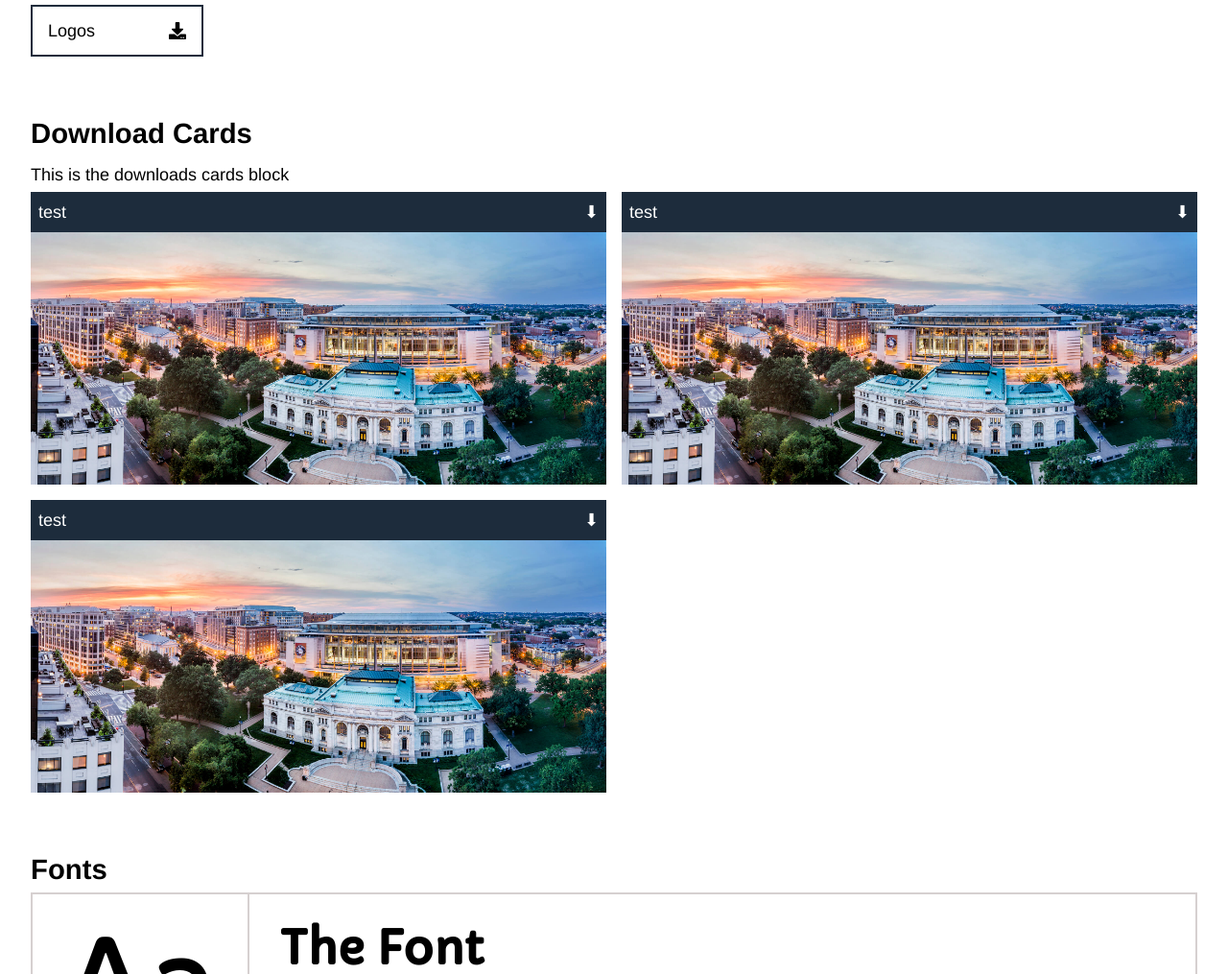
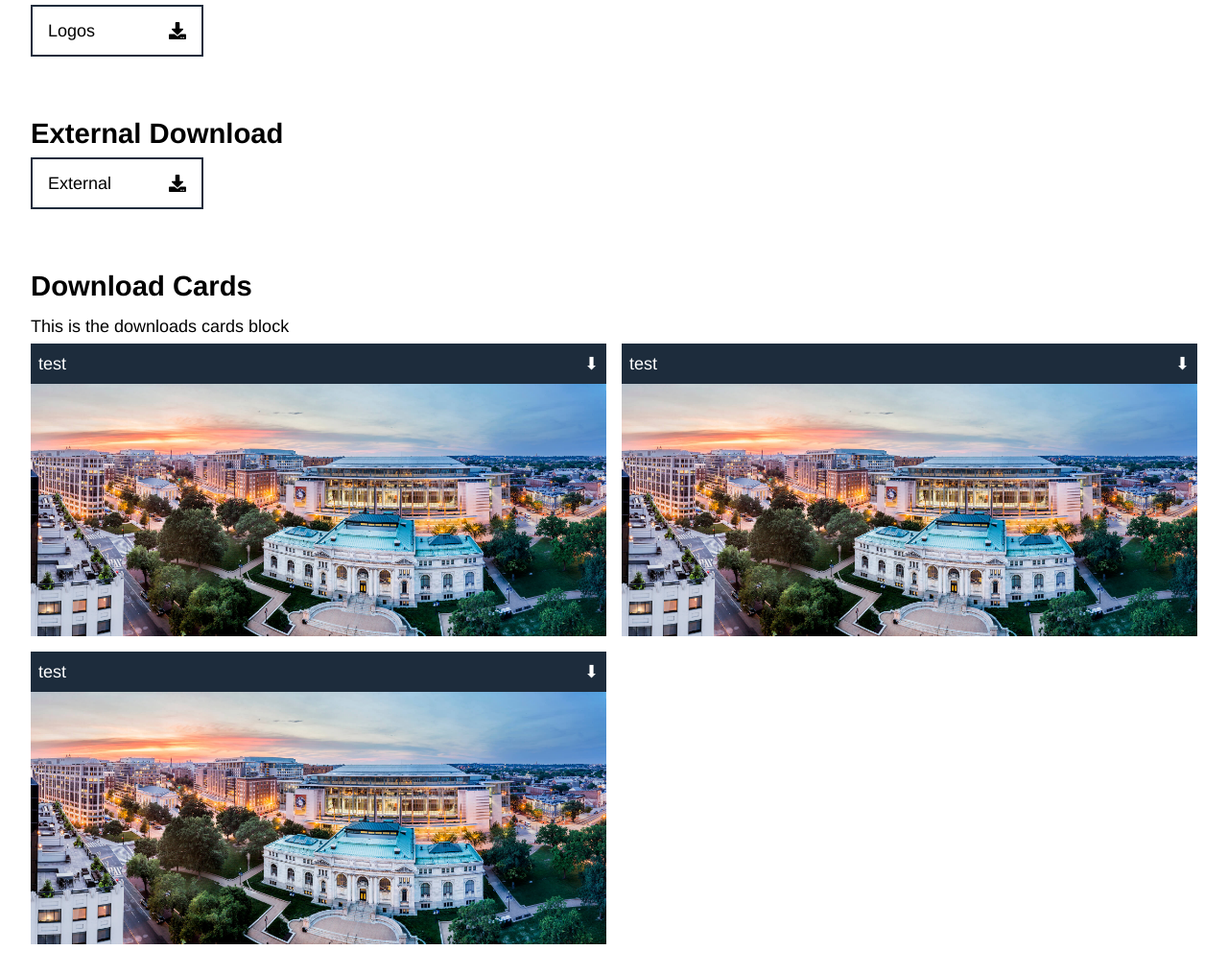
Before and after one commit to isl-x/mo-styleguide, a Gatsby site: page /example in a window 1280 px wide. Shown: the part 3010-4025 px from the top of the page at 96% size. Built offline with nearby package versions, Linux system fonts and the light colour scheme; Gatsby itself is replaced by a stand-in of ours.

Commit message:
Adding external file link option to download cards/buttons

```diff
--- a/src/components/DownloadButton.js
+++ b/src/components/DownloadButton.js
@@ -30,18 +30,18 @@ const DownloadBase = styled.a`
   }
 `
 
-const DownloadButton = ({ children, fileName }) => {
-  const { edges } = useSiteFiles()
-  const completeFile = edges
-    ? edges.find(file => file.node.name === fileName)
-    : null
+const DownloadButton = ({ children, fileName, externalFileLink }) => {
+  let fileLink = ""
+  if (fileName) {
+    const { edges } = useSiteFiles()
+    const completeFile = edges
+      ? edges.find(file => file.node.name === fileName)
+      : null
+    fileLink = completeFile.node.publicURL
+  } else if (externalFileLink) fileLink = externalFileLink
 
   return (
-    <DownloadBase
-      role="button"
-      download
-      href={completeFile ? completeFile.node.publicURL : null}
-    >
+    <DownloadBase role="button" download href={fileLink}>
       <span>{children}</span>
       <FaDownload />
     </DownloadBase>
@@ -50,7 +50,8 @@ const DownloadButton = ({ children, fileName }) => {
 
 DownloadButton.propTypes = {
   children: PropTypes.node.isRequired,
-  fileName: PropTypes.string.isRequired,
+  fileName: PropTypes.string,
+  externalFileLink: PropTypes.string,
 }
 
 export default DownloadButton
--- a/src/components/DownloadCards.js
+++ b/src/components/DownloadCards.js
@@ -40,18 +40,18 @@ const CardHeader = styled.div`
   padding: ${TINY}px;
 `
 
-const DownloadCard = ({ title, imgsrc, fileName }) => {
-  const { edges } = useSiteFiles()
-  const completeFile = edges
-    ? edges.find(file => file.node.name === fileName)
-    : null
+const DownloadCard = ({ title, imgsrc, fileName, externalFileLink }) => {
+  let fileLink = ""
+  if (fileName) {
+    const { edges } = useSiteFiles()
+    const completeFile = edges
+      ? edges.find(file => file.node.name === fileName)
+      : null
+    fileLink = completeFile.node.publicURL
+  } else if (externalFileLink) fileLink = externalFileLink
 
   return (
-    <CardBase
-      role="button"
-      download
-      href={completeFile ? completeFile.node.publicURL : null}
-    >
+    <CardBase role="button" download href={fileLink}>
       <CardHeader>
         <span>{title}</span>
         <span>⬇</span>
@@ -66,7 +66,8 @@ const DownloadCard = ({ title, imgsrc, fileName }) => {
 DownloadCard.propTypes = {
   title: PropTypes.string.isRequired,
   imgsrc: PropTypes.string.isRequired,
-  fileName: PropTypes.string.isRequired,
+  fileName: PropTypes.string,
+  externalFileLink: PropTypes.string,
 }
 
 DownloadCardsContainer.propTypes = {
--- a/src/page_templates/page.js
+++ b/src/page_templates/page.js
@@ -91,6 +91,13 @@ const BasePage = () => (
       <DownloadButton fileName="gatsby-astronaut">Logos</DownloadButton>
     </Section>
 
+    {/* EXTERNAL DOWNLOAD BUTTON */}
+    <Section title="External Download">
+      <DownloadButton externalFileLink="http://islprojects.com/capital-one/ventures/example_photos.zip">
+        External
+      </DownloadButton>
+    </Section>
+
     {/* DOWNLOAD CARDS */}
     <Section title="Download Cards">
       <DownloadCardsDescription>
@@ -110,7 +117,7 @@ const BasePage = () => (
         <DownloadCard
           title="test"
           imgsrc="random-wide-image.png"
-          fileName="gatsby-astronaut"
+          externalFileLink="http://islprojects.com/capital-one/ventures/example_photos.zip"
         />
       </DownloadCardsContainer>
     </Section>
```
